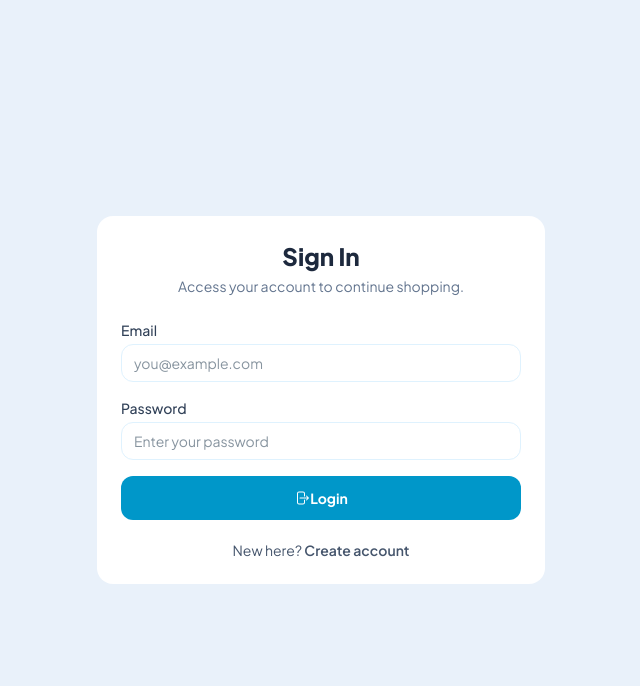
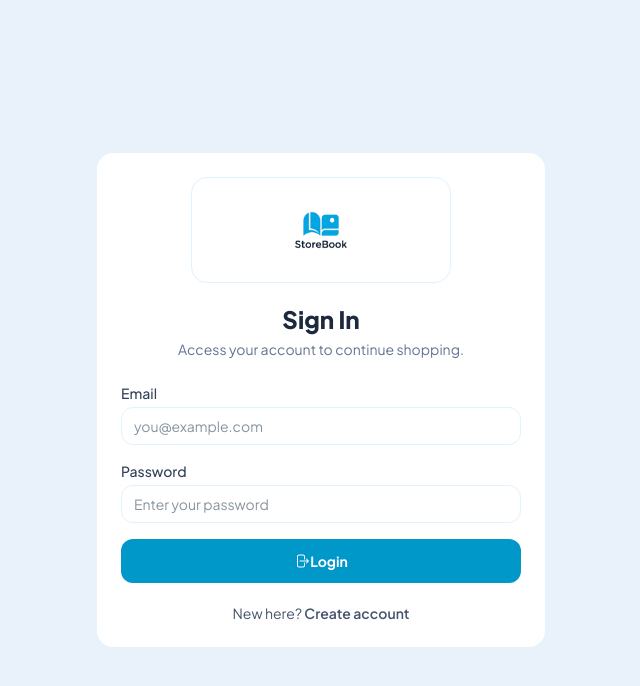
Before and after one commit to MaicolDdox/storeBook, a Vue app in the folder frontend/: page /login in a window 1280 px wide. Shown: the top 686 px of the page, without its empty margins (319-959 px from the left). Built offline with nearby package versions, Linux system fonts and the light colour scheme; no server answers.

Commit message:
Implementacion de logotipo en Auth

```diff
--- /dev/null
+++ b/frontend/src/components/brand/AuthBrandLogo.vue
@@ -0,0 +1,14 @@
+<template>
+  <div class="mb-5 flex justify-center">
+    <div
+      class="flex w-full max-w-[260px] items-center justify-center rounded-2xl border border-sky-100 bg-white p-3 shadow-panel"
+    >
+      <img
+        src="/brand/logo.png"
+        alt="StoreBook brand logo"
+        class="h-16 w-full object-contain sm:h-20"
+        loading="eager"
+      />
+    </div>
+  </div>
+</template>
--- a/frontend/src/modules/shared/pages/LoginPage.vue
+++ b/frontend/src/modules/shared/pages/LoginPage.vue
@@ -1,5 +1,7 @@
 <template>
   <BaseCard>
+    <AuthBrandLogo />
+
     <div class="mb-6 space-y-1 text-center">
       <h1 class="text-2xl font-extrabold text-slate-800">Sign In</h1>
       <p class="text-sm text-slate-500">Access your account to continue shopping.</p>
@@ -17,6 +19,7 @@
 <script setup>
 import { useRouter } from 'vue-router'
 import BaseCard from '@/components/base/BaseCard.vue'
+import AuthBrandLogo from '@/components/brand/AuthBrandLogo.vue'
 import LoginForm from '@/components/auth/LoginForm.vue'
 import { useAuthStore } from '@/stores/auth'
 import { useUiStore } from '@/stores/ui'
```
Also changed, not shown: frontend/public/brand/logo.png (added).
